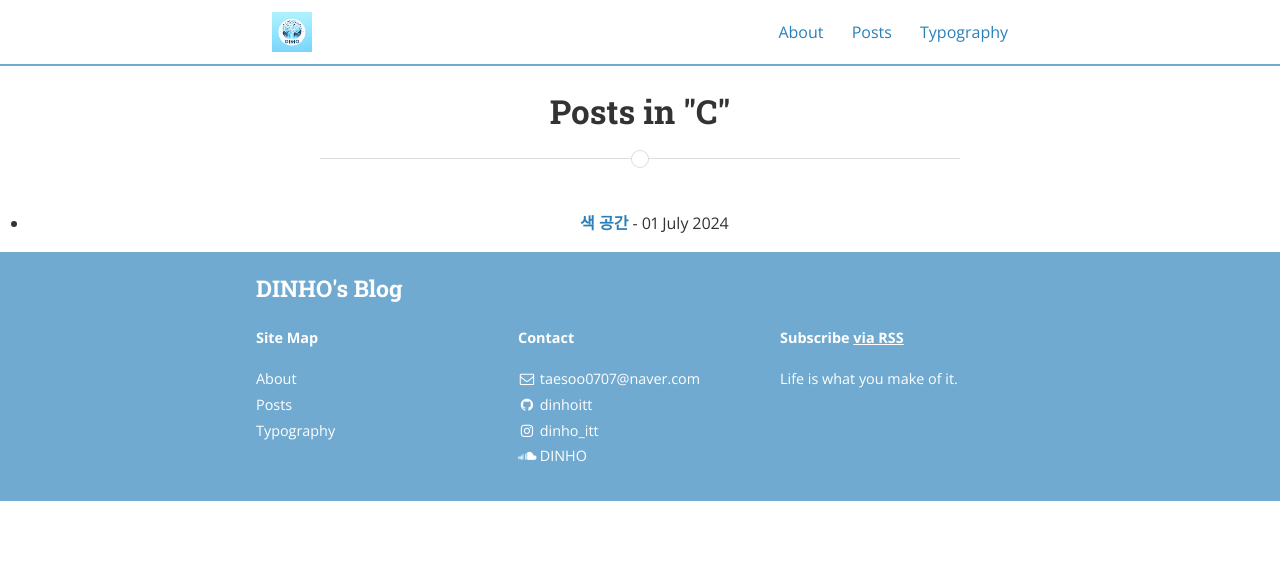
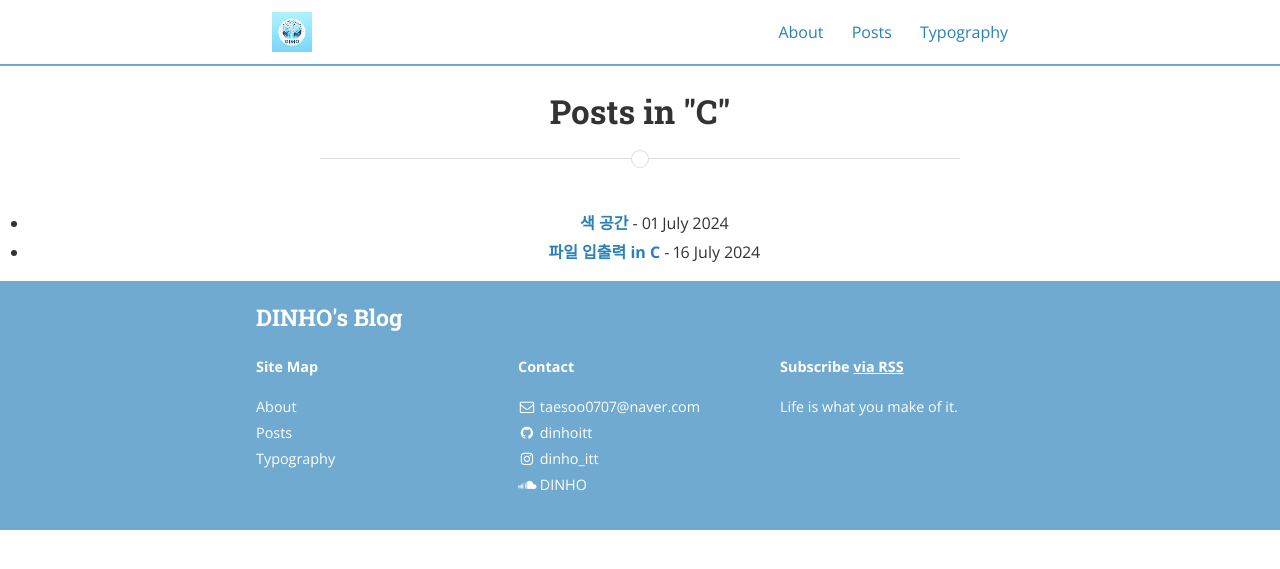
Before and after one commit to dinhoitt/dinhoitt.github.io, a Jekyll site: the page built from category/C/index.html, in a window 1280 px wide. Shown: the top 569 px of the page. Built offline with Jekyll 4.4.1, drawn with Linux system fonts in a browser that asks for light colours; nearby versions of some CDN libraries.

Commit message:
category and sitemap

```diff
--- a/category/C/index.html
+++ b/category/C/index.html
@@ -23,6 +23,15 @@ layout: default
                 <span class="post-date"> - 01 July 2024</span>
             </li>
 
+            <li>
+                <strong>
+                    <a class="post-link" href="https://dinhoitt.github.io/c/2024/07/16/%ED%8C%8C%EC%9D%BC-%EC%9E%85%EC%B6%9C%EB%A0%A5-in-C.html">
+                        파일 입출력 in C
+                    </a>
+                </strong>
+                <span class="post-date"> - 16 July 2024</span>
+            </li>
+
 
             <!--
             <li>
--- a/sitemap.xml
+++ b/sitemap.xml
@@ -76,6 +76,10 @@ layout: null
         <loc>https://dinhoitt.github.io/python/%EC%8B%A0%ED%98%B8-%EC%B2%98%EB%A6%AC-%EC%9D%B4%EB%A1%A0/2024/07/15/Stereochannel.html</loc>
     </url>
 
+    <url>
+        <loc>https://dinhoitt.github.io/c/2024/07/16/%ED%8C%8C%EC%9D%BC-%EC%9E%85%EC%B6%9C%EB%A0%A5-in-C.html</loc>
+    </url>
+
     <!--
     <url>
         <loc></loc>
```
